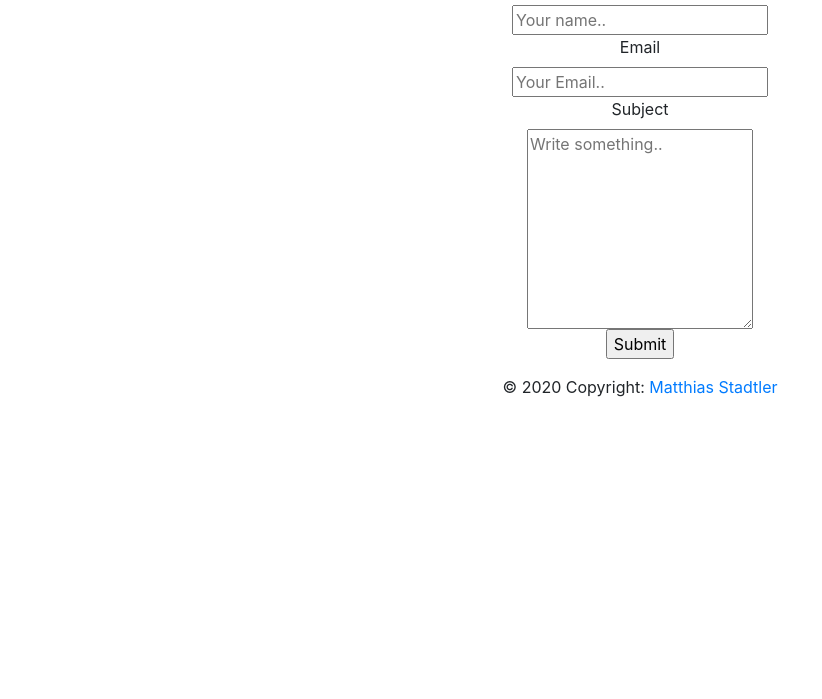
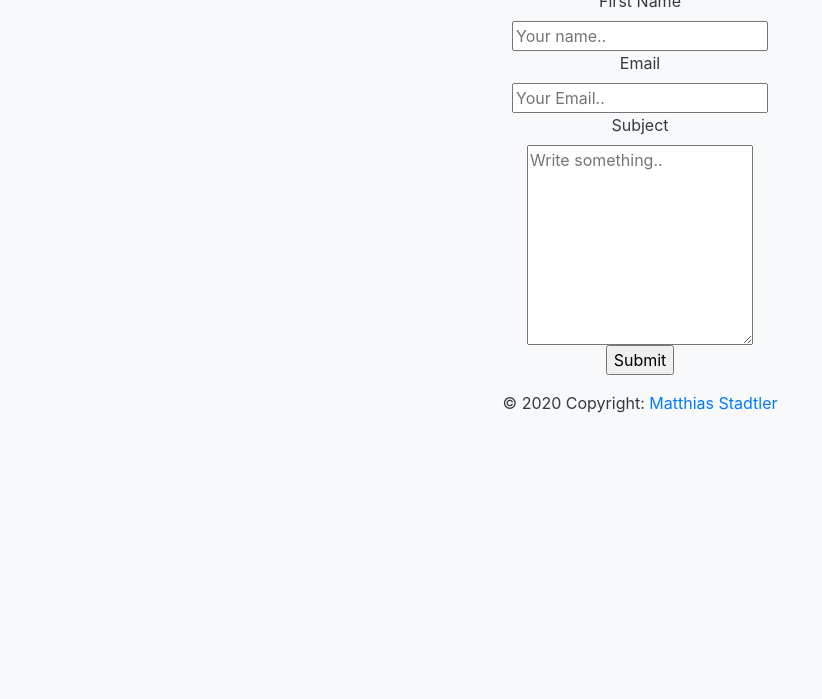
Before and after one commit to MStadtler21/portfolio-website, a plain HTML site: page contact.html in a window 1280 px wide. Shown: the part 101-800 px from the top of the page, without its empty margins (0-822 px from the left). Drawn offline with nearby package versions, Linux system fonts and the light colour scheme; files that its build step writes are made by us from their sources.

Commit message:
added off-white background to pages

```diff
--- a/contact.html
+++ b/contact.html
@@ -7,7 +7,7 @@
     <link rel="stylesheet" href="styles.css">
     <title>Contact</title>
 </head>
-<body>
+<body class="p-3 mb-2 bg-light text-dark">
     <nav class="navbar navbar-expand-lg navbar-light bg-light">
         <button class="navbar-toggler" type="button" data-toggle="collapse" data-target="#navbarNavAltMarkup" aria-controls="navbarNavAltMarkup" aria-expanded="false" aria-label="Toggle navigation">
           <span class="navbar-toggler-icon"></span>
```
Also changed, not shown: index.html (+1 -1 lines), portfolio.html (+1 -1 lines).
